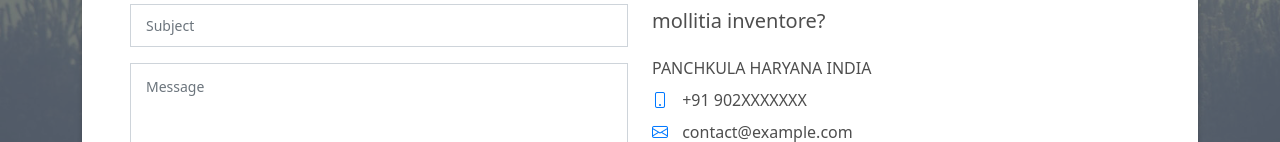
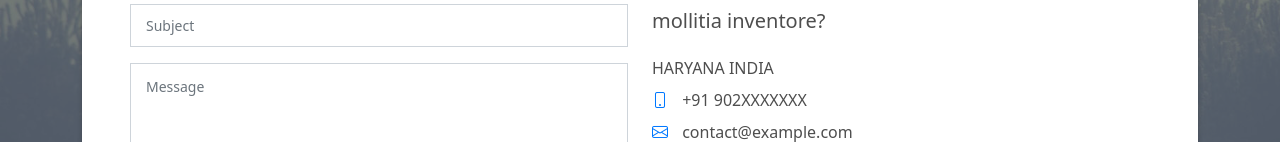
Before and after one commit to codingguy01/Profile-PortFolio-Design, a plain HTML site: page index.html in a window 1280 px wide. Shown: the part 5753-5895 px from the top of the page. Drawn offline with Linux system fonts and the light colour scheme.

Commit message:
Update index.html

```diff
--- a/index.html
+++ b/index.html
@@ -731,7 +731,7 @@ www.linktr.ee/CodeBytez
                         mollitia inventore?
                       </p>
                       <ul class="list-ico">
-                        <li>PANCHKULA HARYANA INDIA</li>
+                        <li> HARYANA INDIA</li>
                         <li><span class="bi bi-phone"></span> +91 902XXXXXXX</li>
                         <li><span class="bi bi-envelope"></span> contact@example.com</li>
                       </ul>
```
